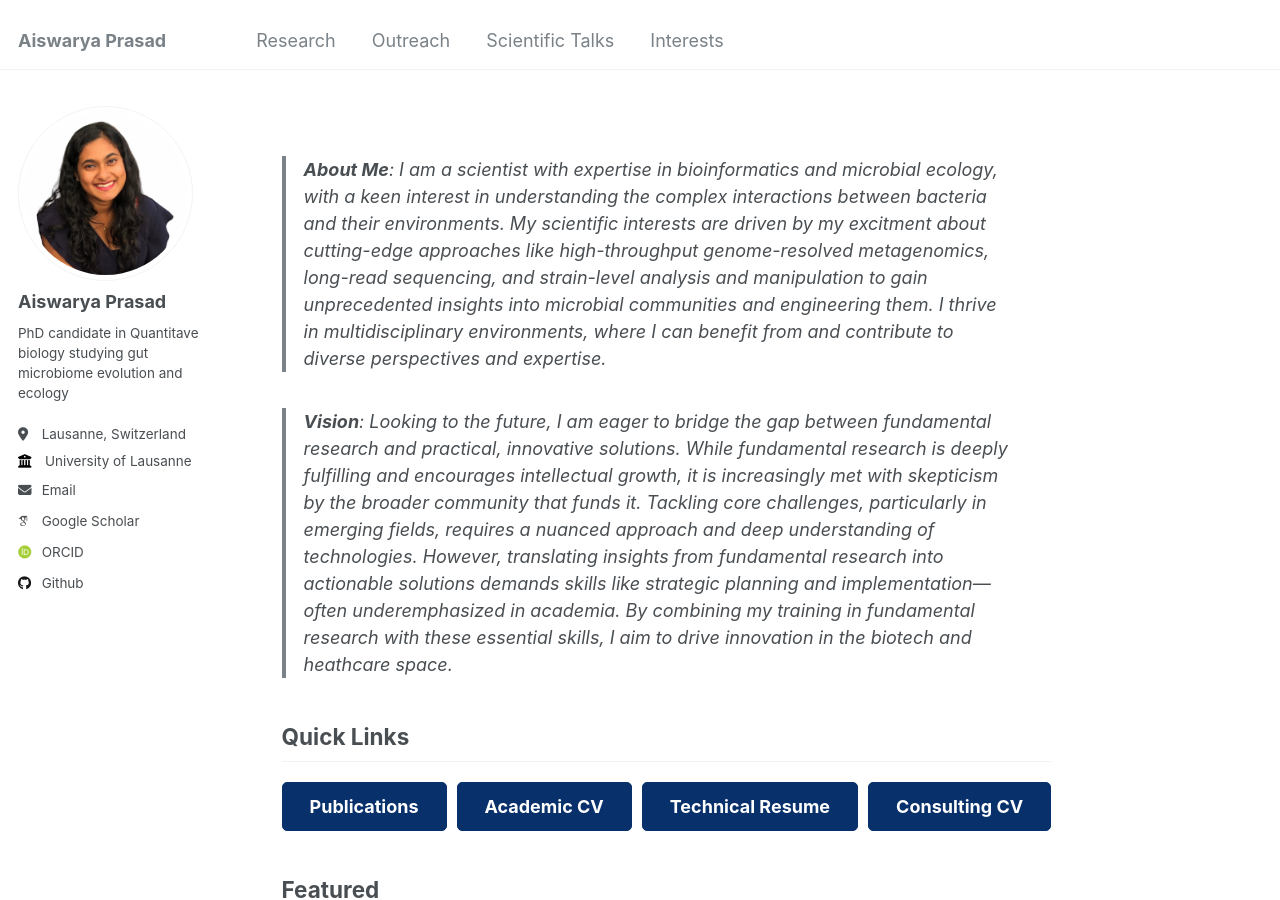
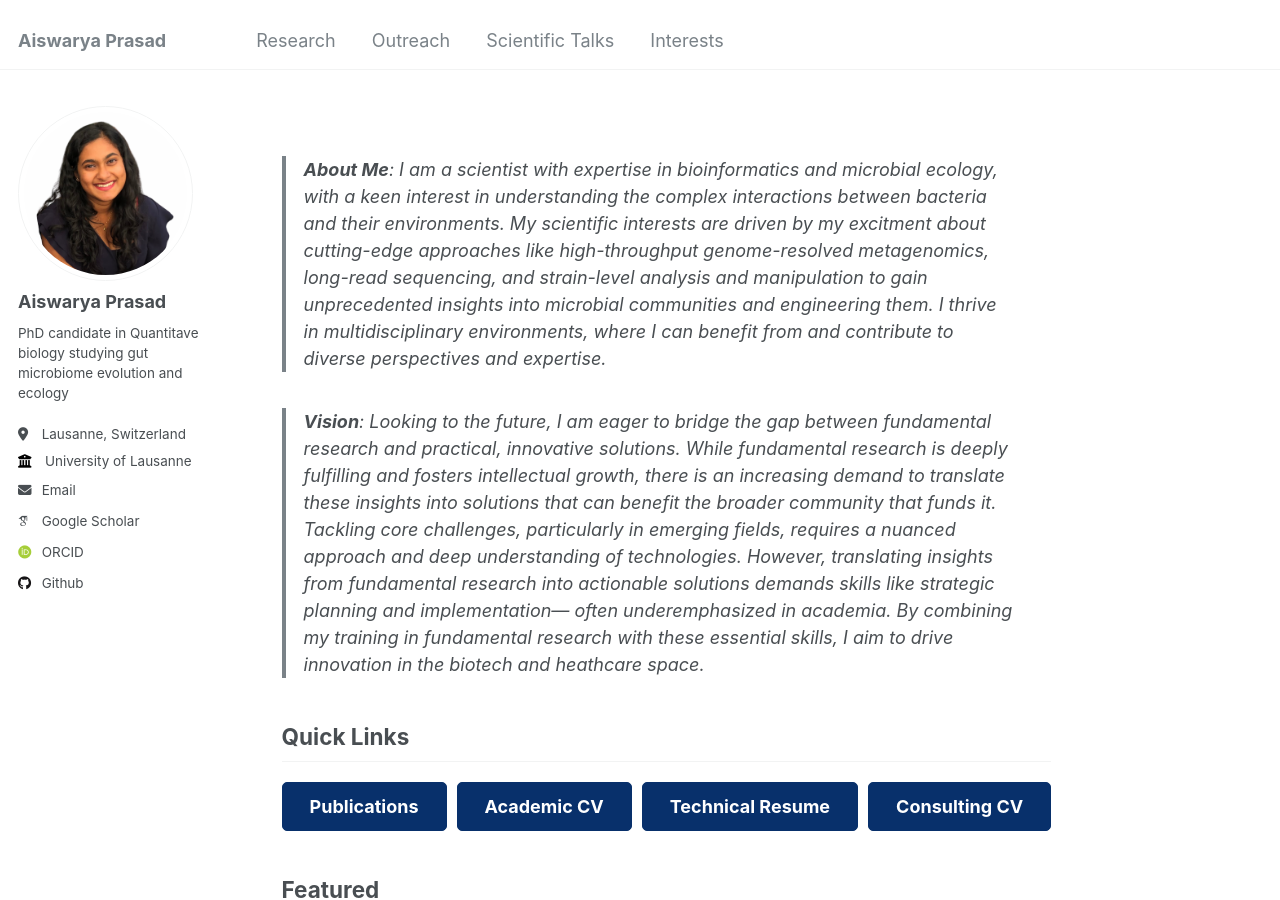
Before and after one commit to Aiswarya-prasad/aiswarya-prasad.github.io, a Jekyll site: the page built from _pages/about.md, in a window 1280 px wide and 900 px high. Built offline with Jekyll 4.4.1, drawn with Linux system fonts in a browser that asks for light colours; some web fonts are replaced.

Commit message:
Syntax change, squash commit later or just ignore.

```diff
--- a/_pages/about.md
+++ b/_pages/about.md
@@ -10,7 +10,7 @@ redirect_from:
 
 > **About Me**: I am a scientist with expertise in bioinformatics and microbial ecology, with a keen interest in understanding the complex interactions between bacteria and their environments. My scientific interests are driven by my excitment about cutting-edge approaches like high-throughput genome-resolved metagenomics, long-read sequencing, and strain-level analysis and manipulation to gain unprecedented insights into microbial communities and engineering them. I thrive in multidisciplinary environments, where I can benefit from and contribute to diverse perspectives and expertise.
 
-> **Vision**: Looking to the future, I am eager to bridge the gap between fundamental research and practical, innovative solutions. While fundamental research is deeply fulfilling and encourages intellectual growth, it is increasingly met with skepticism by the broader community that funds it. Tackling core challenges, particularly in emerging fields, requires a nuanced approach and deep understanding of technologies. However, translating insights from fundamental research into actionable solutions demands skills like strategic planning and implementation— often underemphasized in academia. By combining my training in fundamental research with these essential skills, I aim to drive innovation in the biotech and heathcare space.
+> **Vision**: Looking to the future, I am eager to bridge the gap between fundamental research and practical, innovative solutions. While fundamental research is deeply fulfilling and fosters intellectual growth, there is an increasing demand to translate these insights into solutions that can benefit the broader community that funds it. Tackling core challenges, particularly in emerging fields, requires a nuanced approach and deep understanding of technologies. However, translating insights from fundamental research into actionable solutions demands skills like strategic planning and implementation— often underemphasized in academia. By combining my training in fundamental research with these essential skills, I aim to drive innovation in the biotech and heathcare space.
 
 ## Quick Links
 
```
